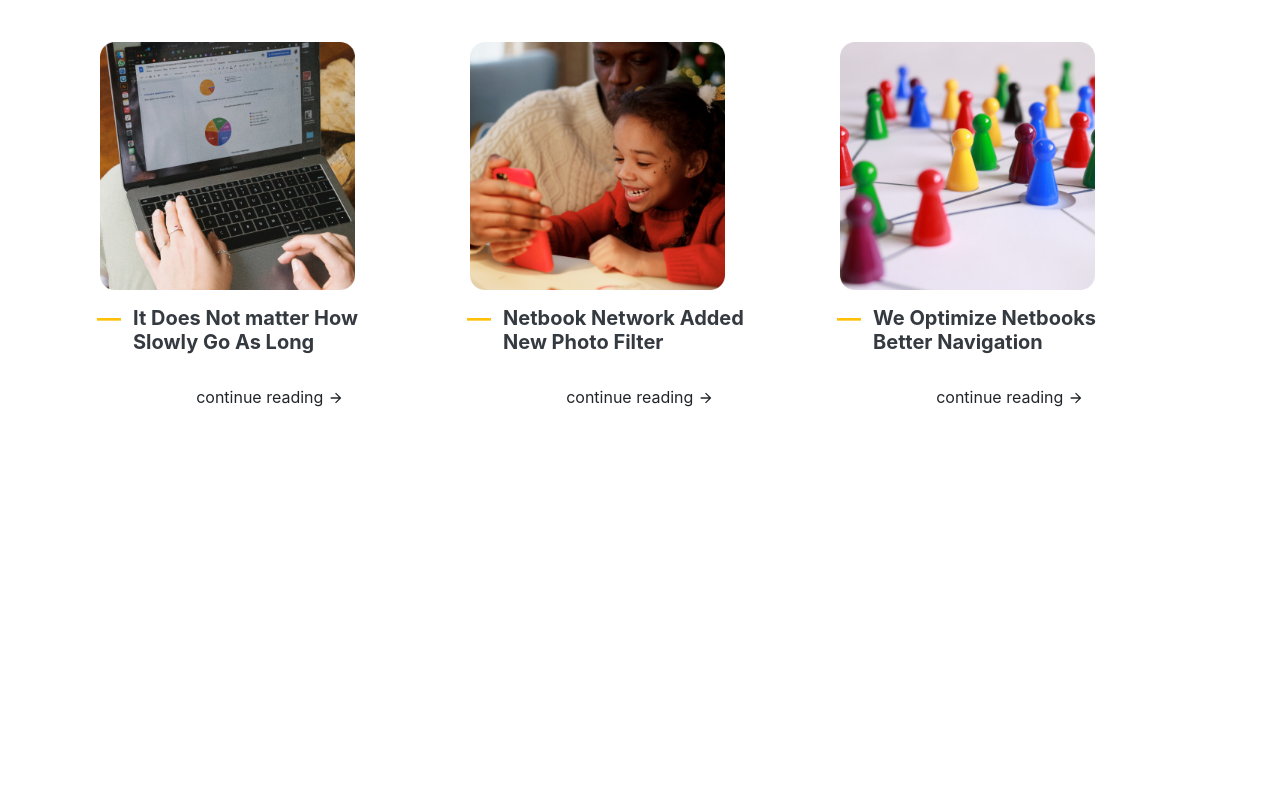
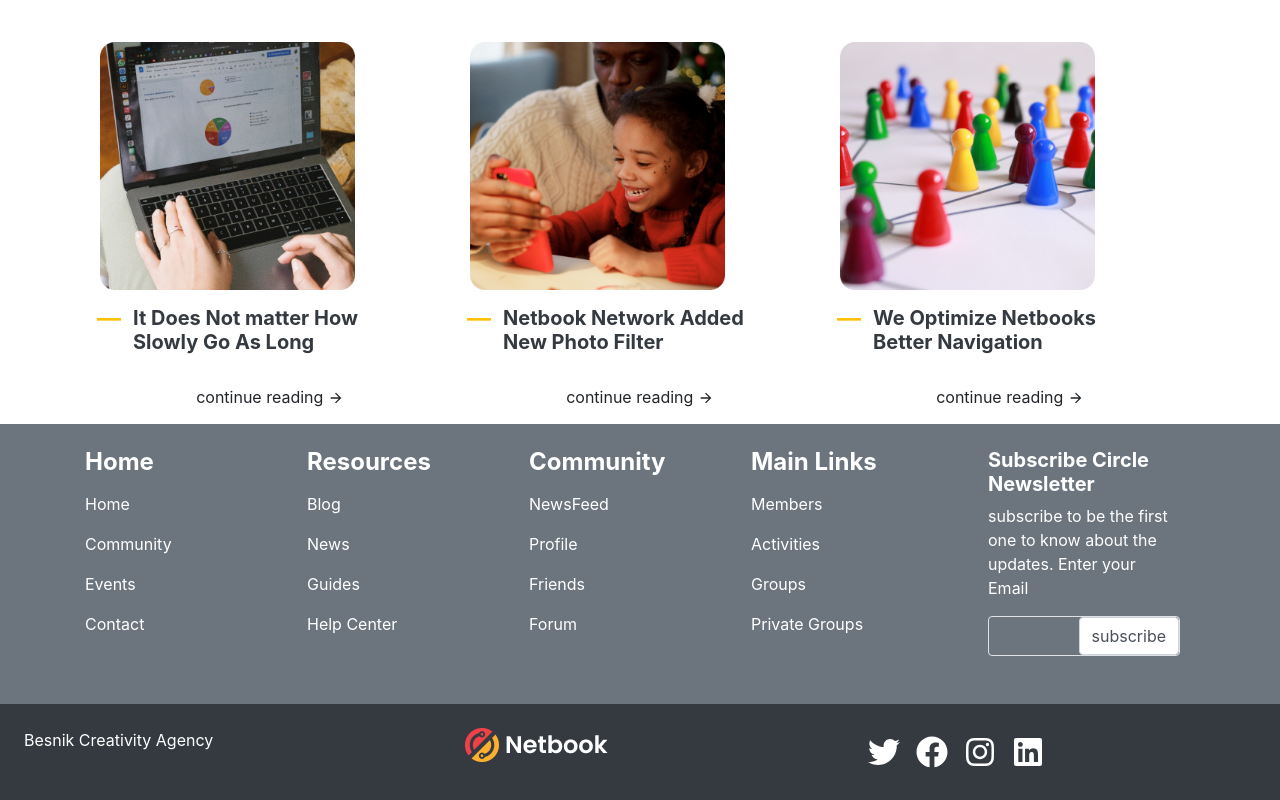
Before and after one commit to muchirajunior/react-bootstrap, a React (Create React App) app: page / in a window 1280 px wide. Shown: the part 4060-4860 px from the top of the page. Before the commit the page ends 4476 px from the top, so only its background shows below. Built offline with nearby package versions, Linux system fonts and the light colour scheme.

Commit message:
created the footer

```diff
--- a/src/App.js
+++ b/src/App.js
@@ -8,6 +8,7 @@ import Community from './components/community';
 import Team from './components/team';
 import MobileApp from './components/mobile';
 import Blogs from './components/blog';
+import Footer from './components/footer';
 
 function App() {
   return (
@@ -34,7 +35,7 @@ function App() {
 
       < Blogs />
 
-
+      < Footer />
 
     </div>
   );
--- /dev/null
+++ b/src/components/footer/components/footer_social.jsx
@@ -0,0 +1,29 @@
+import React from 'react';
+import logo from "../assets/logo.png";
+import {  FaFacebook, FaInstagram, FaLinkedin, FaTwitter } from "react-icons/fa"
+
+function FooterSocial(props) {
+    return (
+        <div className=" bg-dark  w-100 m-0" >
+            <div className="d-flex align-content-lg-center flex-wrap w-100" >
+                <span className="m-4 flex-fill" > Besnik Creativity Agency </span>
+
+                <span className=" m-4  flex-fill">
+                <img src={logo}  className="image-fluid" width="" alt="" />
+                </span>
+
+
+                <div className="row m-4 flex-fill " >
+                    <  FaTwitter className="h2 m-2 font-weight-bold" />
+                    <  FaFacebook className="h2 m-2 font-weight-bold" />
+                    <  FaInstagram className="h2 m-2 font-weight-bold" />
+                    <  FaLinkedin className="h2 m-2 font-weight-bold" />
+                </div>
+
+            </div>
+
+        </div>
+    );
+}
+
+export default FooterSocial;
--- /dev/null
+++ b/src/components/footer/components/links_card.jsx
@@ -0,0 +1,13 @@
+import React from 'react';
+
+function LinksCard({title,links}) {
+    return (
+        <div className="col-sm ">
+            <h4 className=" row font-weight-bold " > {title} </h4>
+            { links.map((link)=>  <span className="row mt-3 mb-3 " > {link} <br /> </span>  ) }
+
+        </div>
+    );
+}
+
+export default LinksCard;
--- /dev/null
+++ b/src/components/footer/components/subscribe_card.jsx
@@ -0,0 +1,19 @@
+import React from 'react';
+
+function SubscribeCard(props) {
+    return (
+        <div className="col-md" >
+            <h5 className=" font-weight-bold " > Subscribe  Circle <br /> Newsletter </h5>
+            <p > subscribe to be the first one to know about the updates. Enter your Email </p>
+            <div class="input-group border rounded mb-3">
+                <input type="text" class="form-control border-0 bg-transparent text-white" placeholder="enter email" aria-label="Recipient's username" aria-describedby="basic-addon2" />
+                <div class="input-group-append">
+                    <span class="input-group-text bg-white rounded" id="basic-addon2">subscribe</span>
+                </div>
+            </div>
+
+        </div>
+    );
+}
+
+export default SubscribeCard;
--- a/src/components/footer/index.jsx
+++ b/src/components/footer/index.jsx
@@ -0,0 +1,23 @@
+import React from 'react';
+import FooterSocial from './components/footer_social';
+import LinksCard from "./components/links_card"
+import SubscribeCard from './components/subscribe_card';
+
+function Footer(props) {
+    return (
+        <div className="col w-100 bg-secondary text-white p-0 " >
+            <div className="container row mx-auto m-2 pt-4 pb-4" >
+                < LinksCard  title="Home"  links={["Home","Community","Events","Contact"]} />
+                < LinksCard  title="Resources"  links={["Blog","News","Guides","Help Center"]} />
+                < LinksCard  title="Community"  links={["NewsFeed","Profile","Friends","Forum"]} />
+                < LinksCard  title="Main Links"  links={["Members","Activities","Groups","Private Groups"]} />
+                < SubscribeCard />
+            </div>
+
+            < FooterSocial />
+
+        </div>
+    );
+}
+
+export default Footer;
```
